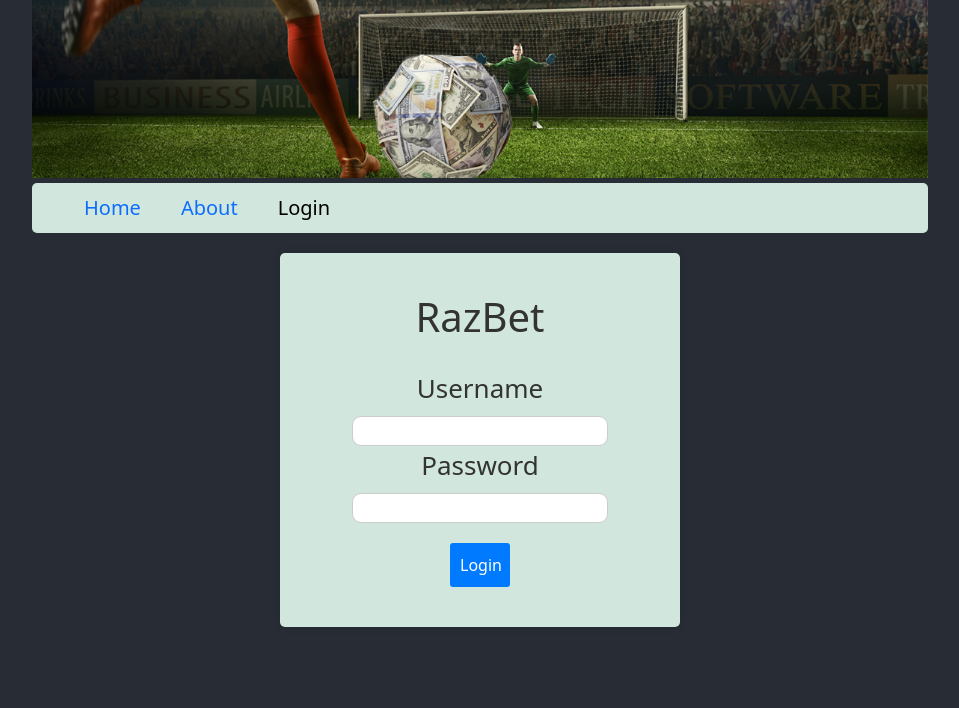
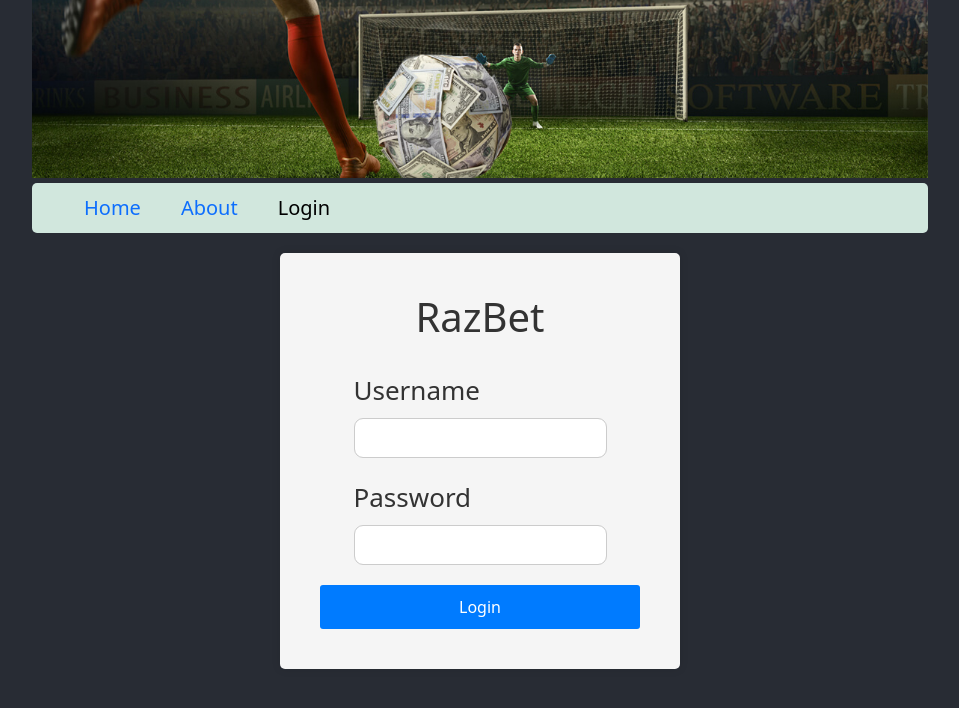
Before and after one commit to razvan712/BettingOddsProject, a React (Create React App) app: page /login in a window 1280 px wide. Shown: the top 708 px of the page, without its empty margins (160-1119 px from the left). Built offline with nearby package versions, Linux system fonts and the light colour scheme.

Commit message:
about page restructure

```diff
--- a/src/components/About.js
+++ b/src/components/About.js
@@ -3,21 +3,26 @@ import './About.scss';
 
 const About = () => {
   return (
-    <div className="about-page bg-success-subtle">
-      <h2>About</h2>
+    <div className="about-page ">
+      <h1>About</h1>
       <ul>
         <li>
-         <p> Welcome to our betting odds app! We provide the latest and most accurate odds for various matches across different sports. Our goal is to help you make informed betting decisions and increase your chances of winning.</p>
+          <h2>Company</h2>
+         <p> Welcome to <span>RazBet</span>, the premier destination for football betting odds and analysis. As a trusted and reliable platform, we are dedicated to providing you with the most accurate and up-to-date information to enhance your sports betting experience. Our team of passionate football enthusiasts works tirelessly to bring you the latest odds, expert predictions, and comprehensive statistics, ensuring that you stay one step ahead in the game.
+
+At <span>RazBet</span>, we pride ourselves on our commitment to excellence. We have built a reputation for delivering a user-friendly interface, cutting-edge technology, and a secure platform that prioritizes your privacy and protection. Whether you are a seasoned bettor or just starting out, we strive to create an environment that empowers you to make informed decisions and maximize your chances of success.
+
+Join our community today and gain access to a wealth of football betting resources, including real-time odds, in-depth match analysis, betting strategies, and exclusive tips from industry experts. We believe that everyone deserves a fair shot at winning, and our mission is to be your trusted companion on this thrilling journey.</p>
         </li>
         <li>
-         <p>Whether you're a seasoned bettor or just starting out, our app offers a user-friendly interface and a wide range of matches to choose from. You can explore different leagues and events and access detailed information about each match's odds.</p>
+          <h2>Vision</h2>
+         <p>At <span>RazBet</span>, our vision is to revolutionize the way football betting is approached and experienced. We aim to be the go-to destination for sports enthusiasts seeking accurate and comprehensive information to inform their betting decisions. By combining cutting-edge technology, data-driven insights, and a passion for the game, we strive to empower our users with the tools they need to excel in the world of football betting.
+
+We envision a future where every bettor, from novices to professionals, can access reliable and transparent odds, analyze matches from various perspectives, and make well-informed choices. We are committed to delivering a seamless and intuitive user experience, ensuring that our users can easily navigate our platform, find the information they need, and take advantage of the latest trends and opportunities in the football betting landscape.
+
+At <span>RazBet</span>, we value integrity, trust, and responsible gambling practices. Our vision extends beyond mere profit, as we believe in promoting a safe and enjoyable betting environment. We actively encourage responsible gambling habits and advocate for ethical standards within the industry. Together, let's embrace the excitement of football betting while maintaining a mindful approach that prioritizes entertainment, strategic thinking, and responsible decision-making.</p>
         </li>
-        <li>
-          <p>We strive to continuously update our odds data to ensure you have access to the most up-to-date information. Additionally, we provide helpful resources, tips, and strategies to enhance your understanding of betting odds and improve your overall betting experience.</p>
-        </li>
-        <li>
-          <p>If you have any questions, suggestions, or feedback, please don't hesitate to contact us. We value your input and are dedicated to providing the best possible service to our users.</p>
-        </li>
+
       </ul>
     </div>
   );
--- a/src/components/About.scss
+++ b/src/components/About.scss
@@ -3,11 +3,15 @@
     margin: 0 auto;
     padding: 40px;
 
-    box-shadow: 0 0 10px rgba(0, 0, 0, 0.1);
+    // box-shadow: 0 0 10px rgba(0, 0, 0, 0.1);
     border-radius: 5px;
 
+    h1, h2, span{
+      color: rgb(108, 194, 165);
+    }
+
     ul{
-        list-style-type: disc;
+        list-style-type: none;
         color:  #555555;
         font-weight: 700;
 
@@ -21,14 +25,14 @@
   .about-page h2 {
     font-size: 24px;
     margin-bottom: 20px;
-    color: #333333;
+
   }
 
   .about-page p {
     font-weight: 600;
     font-size: 16px;
     line-height: 1.6;
-    color: #555555;
+    color: white;
   }
 
   .about-page p:last-child {
--- a/src/components/Login.js
+++ b/src/components/Login.js
@@ -1,52 +1,52 @@
 import React, { useState, useContext } from "react";
 import { AuthContext } from "../contexts/AuthContext";
-import { Button, Form } from "react-bootstrap";
+import { Button, Form, Alert } from "react-bootstrap";
 import "./Login.scss";
 
 const Login = () => {
   const [username, setUsername] = useState("");
   const [password, setPassword] = useState("");
+  const [error, setError] = useState("");
 
   const { isLoggedIn, setIsLoggedIn } = useContext(AuthContext);
-
-  console.log(isLoggedIn, "isLoggedIn");
 
   const handleSubmit = (e) => {
     e.preventDefault();
 
-    username === "admin" && password === "admin"
-      ? setIsLoggedIn(true) && console.log("Logged in")
-      : console.log("Wrong username or password");
+    if (username === "admin" && password === "admin") {
+      setIsLoggedIn(true);
+      console.log("Logged in");
+    } else {
+      setError("Wrong username or password");
+    }
   };
 
   return (
-    <div className="login-container bg-success-subtle">
+    <div className="login-container">
       <h1>RazBet</h1>
 
       <Form onSubmit={handleSubmit}>
-        <label htmlFor="username">Username</label>
-        <input
+        <Form.Group controlId="username">
+          <Form.Label>Username</Form.Label>
+          <Form.Control
             type="text"
-          name="username"
-          id="username"
             value={username}
-          onChange={(e) => {
-            setUsername(e.target.value);
-          }}
+            onChange={(e) => setUsername(e.target.value)}
           />
+        </Form.Group>
 
-        <label htmlFor="password">Password</label>
-        <input
+        <Form.Group controlId="password">
+          <Form.Label>Password</Form.Label>
+          <Form.Control
             type="password"
-          name="password"
-          id="password"
             value={password}
-          onChange={(e) => {
-            setPassword(e.target.value);
-          }}
+            onChange={(e) => setPassword(e.target.value)}
           />
+        </Form.Group>
 
-        <Button type="submit" value="Login">
+        {error && <Alert variant="danger">{error}</Alert>}
+
+        <Button variant="primary" type="submit">
           Login
         </Button>
       </Form>
--- a/src/components/Login.scss
+++ b/src/components/Login.scss
@@ -15,17 +15,17 @@
 .login-container h1 {
   text-align: center;
   color: #333333;
+  margin-bottom: 30px;
 }
 
 .login-container form {
-    margin-top: 20px;
   display: flex;
   flex-direction: column;
   align-items: center;
+  width: 100%;
 }
 
 .login-container label {
-    display: block;
   margin-bottom: 8px;
   color: #333333;
   text-align: center;
@@ -33,18 +33,17 @@
 
 .login-container input[type="text"],
 .login-container input[type="password"] {
-    width: 80%;
+  width: 100%;
   padding: 10px;
   border: 1px solid #cccccc;
   border-radius: 9px;
-    height: 30px;
+  height: 40px;
+  margin-bottom: 20px;
 }
 
 .login-container button[type="submit"] {
-    display: block;
-    width: 60px;
+  width: 100%;
   padding: 10px;
-    margin-top: 20px;
   background-color: #007bff;
   color: #ffffff;
   border: none;
@@ -54,11 +53,10 @@
 
 .login-container button[type="submit"]:hover {
   background-color: #0056b3;
-
-
 }
 
 .error-message {
   color: #ff0000;
   margin-top: 10px;
+  text-align: center;
 }
```
Also changed, not shown: src/assets/email.png (added), src/assets/mobile.png (added). Lines whose indentation alone changed are shown as unchanged.
